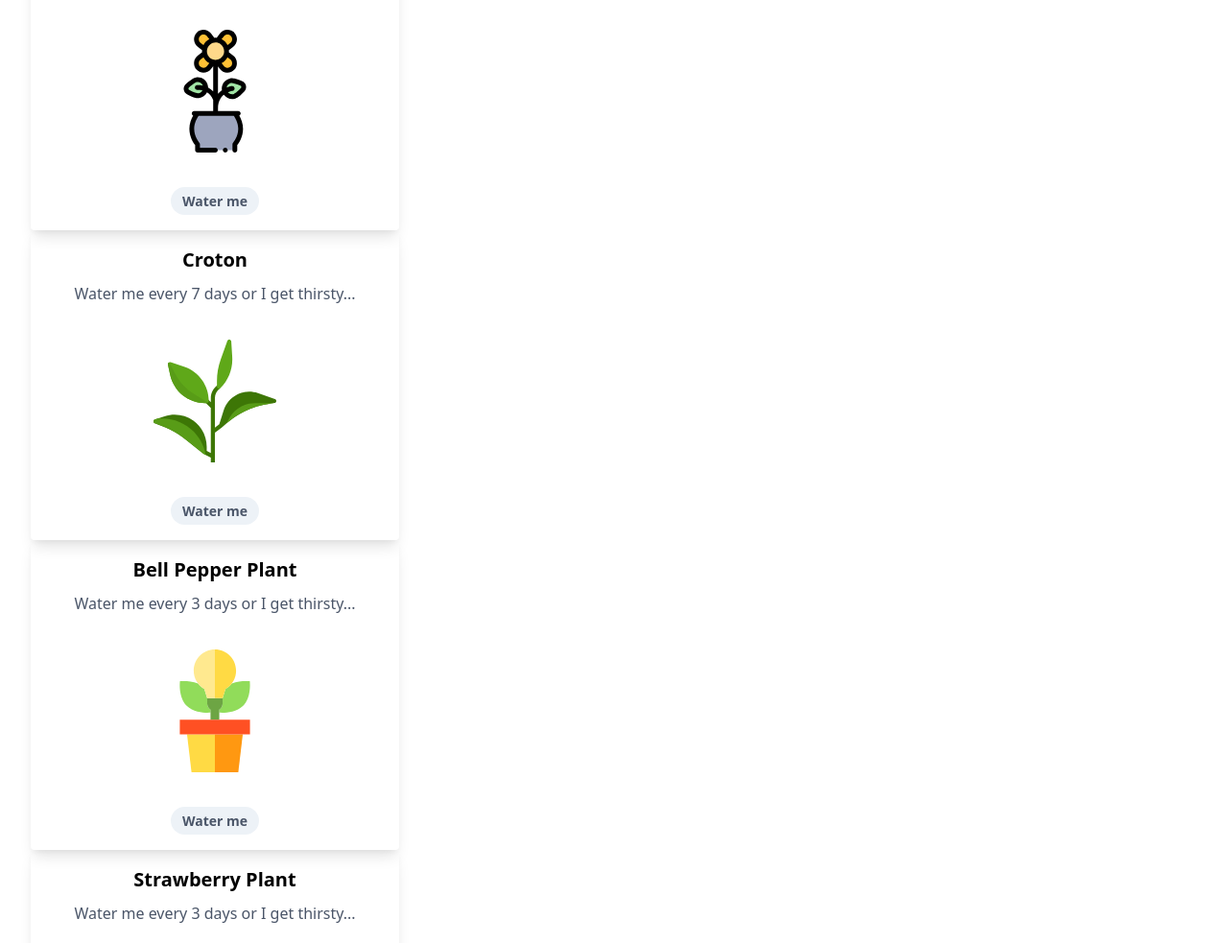
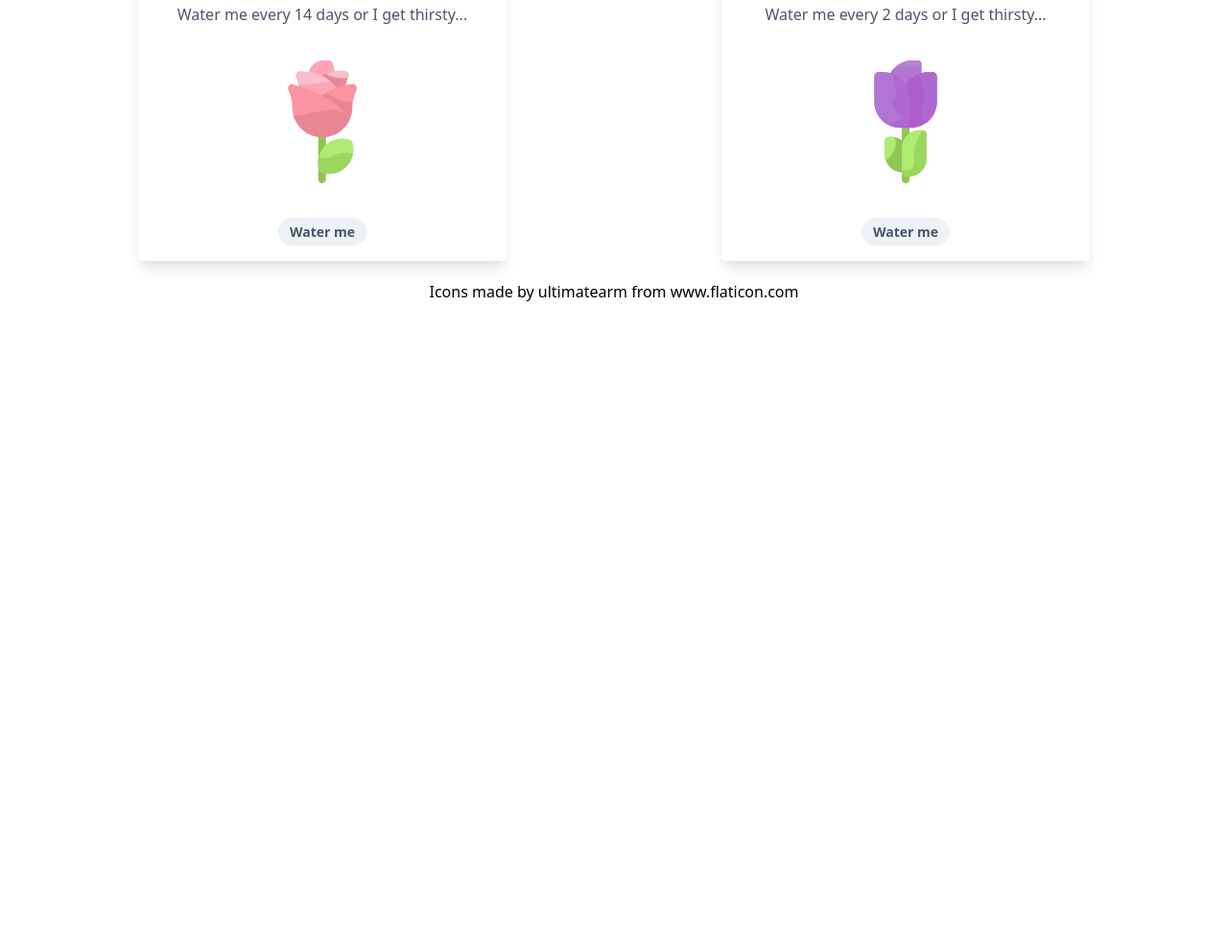
Before and after one commit to cm718/tandelorianforest, a Gatsby site: page / in a window 1280 px wide. Shown: the part 1076-2059 px from the top of the page at 96% size. After the commit the page ends 1424 px from the top, so only its background shows below. Built offline with nearby package versions, Linux system fonts and the light colour scheme; Gatsby itself is replaced by a stand-in of ours.

Commit message:
added flexbox to cards

```diff
--- a/src/pages/index.js
+++ b/src/pages/index.js
@@ -15,12 +15,12 @@ class IndexPage extends React.Component {
     return(
       <div className="m-8">
          <h3 className='text-center'>Plants to water on {month} {date}</h3>
-         <div className='flex-wrap justify-around'>
+         <div className='flex-row flex flex-wrap justify-around'>
             {this.state.plants.map(plant =>
               <Card key={plant.id} src={plant.src} name={plant.name} water={plant.water_after}/>
               )}
          </div>
-          <div>Icons made by <a href="https://www.flaticon.com/authors/ultimatearm" title="ultimatearm">ultimatearm</a> from <a href="https://www.flaticon.com/" title="Flaticon">www.flaticon.com</a></div>
+          <div className='text-center mt-5' >Icons made by <a href="https://www.flaticon.com/authors/ultimatearm" title="ultimatearm">ultimatearm</a> from <a href="https://www.flaticon.com/" title="Flaticon">www.flaticon.com</a></div>
       </div>
     )
   }
```
